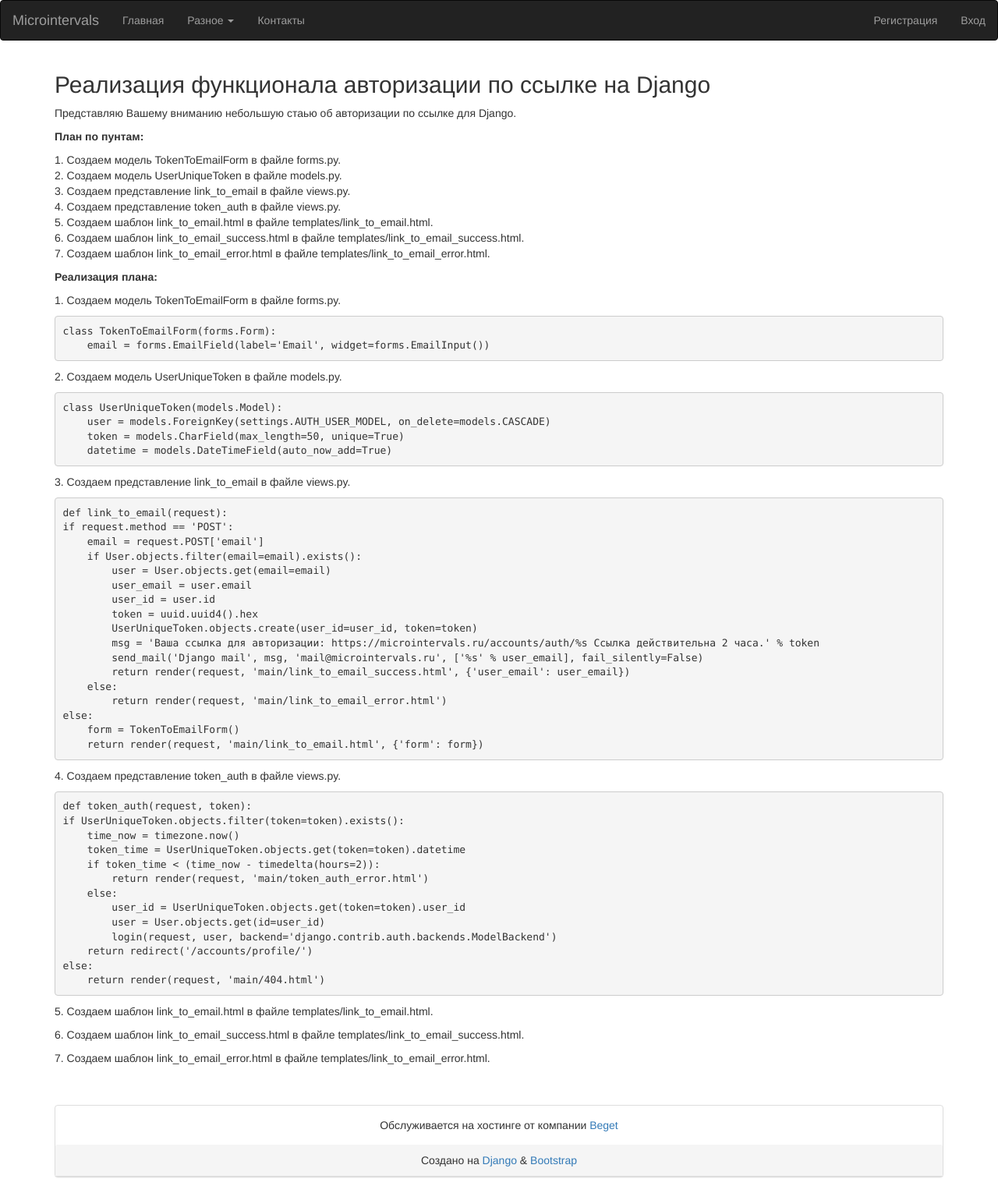
After one commit to alexey-zhukov-git/mi-django, a Django app: template main/templates/blog/authorization_via_link.html in a window 1280 px wide. The commit adds this page. Shown: the whole page at 78% size. Run offline with Django 3.2, Linux system fonts and the light colour scheme; the template is opened without the code that fills it, so the values that code supplies are empty; some libraries are stand-ins or nearby versions.

Commit message:
Статья авторизация по ссылке

```diff
--- /dev/null
+++ b/main/templates/blog/authorization_via_link.html
@@ -0,0 +1,66 @@
+{% extends "main/base.html" %}
+
+{% block title %}Статья об авторизации по ссылке{% endblock %}
+
+{% block content %}
+<h2>Реализация функционала авторизации по ссылке на Django</h2>
+<p>Представляю Вашему вниманию небольшую стаью об авторизации по ссылке для Django.</p>
+<p><b>План по пунтам:</b></p>
+<p>
+1. Создаем модель TokenToEmailForm в файле forms.py.<br>
+2. Создаем модель UserUniqueToken в файле models.py.<br>
+3. Создаем представление link_to_email в файле views.py.<br>
+4. Создаем представление token_auth в файле views.py.<br>
+5. Создаем шаблон link_to_email.html в файле templates/link_to_email.html.<br>
+6. Создаем шаблон link_to_email_success.html в файле templates/link_to_email_success.html.<br>
+7. Создаем шаблон link_to_email_error.html в файле templates/link_to_email_error.html.<br>
+</p>
+<p><b>Реализация плана:</b></p>
+<p>1. Создаем модель TokenToEmailForm в файле forms.py.</p>
+<pre><code>class TokenToEmailForm(forms.Form):
+    email = forms.EmailField(label='Email', widget=forms.EmailInput())
+</code></pre>
+<p>2. Создаем модель UserUniqueToken в файле models.py.</p>
+<pre><code>class UserUniqueToken(models.Model):
+    user = models.ForeignKey(settings.AUTH_USER_MODEL, on_delete=models.CASCADE)
+    token = models.CharField(max_length=50, unique=True)
+    datetime = models.DateTimeField(auto_now_add=True)
+</code></pre>
+<p>3. Создаем представление link_to_email в файле views.py.</p>
+<pre><code>def link_to_email(request):
+if request.method == 'POST':
+    email = request.POST['email']
+    if User.objects.filter(email=email).exists():
+        user = User.objects.get(email=email)
+        user_email = user.email
+        user_id = user.id
+        token = uuid.uuid4().hex
+        UserUniqueToken.objects.create(user_id=user_id, token=token)
+        msg = 'Ваша ссылка для авторизации: https://microintervals.ru/accounts/auth/%s Ссылка действительна 2 часа.' % token
+        send_mail('Django mail', msg, 'mail@microintervals.ru', ['%s' % user_email], fail_silently=False)
+        return render(request, 'main/link_to_email_success.html', {'user_email': user_email})
+    else:
+        return render(request, 'main/link_to_email_error.html')
+else:
+    form = TokenToEmailForm()
+    return render(request, 'main/link_to_email.html', {'form': form})
+</code></pre>
+<p>4. Создаем представление token_auth в файле views.py.</p>
+<pre><code>def token_auth(request, token):
+if UserUniqueToken.objects.filter(token=token).exists():
+    time_now = timezone.now()
+    token_time = UserUniqueToken.objects.get(token=token).datetime
+    if token_time < (time_now - timedelta(hours=2)):
+        return render(request, 'main/token_auth_error.html')
+    else:
+        user_id = UserUniqueToken.objects.get(token=token).user_id
+        user = User.objects.get(id=user_id)
+        login(request, user, backend='django.contrib.auth.backends.ModelBackend')
+    return redirect('/accounts/profile/')
+else:
+    return render(request, 'main/404.html')
+</code></pre>
+<p>5. Создаем шаблон link_to_email.html в файле templates/link_to_email.html.</p>
+<p>6. Создаем шаблон link_to_email_success.html в файле templates/link_to_email_success.html.</p>
+<p>7. Создаем шаблон link_to_email_error.html в файле templates/link_to_email_error.html.</p>
+{% endblock %}
--- a/main/templates/main/base.html
+++ b/main/templates/main/base.html
@@ -28,7 +28,7 @@
                 <li class="dropdown"><a class="dropdown-toggle" data-toggle="dropdown" href="#">Разное <span
                             class="caret"></span></a>
                     <ul class="dropdown-menu">
-                        <li><a href="#">Блог</a></li>
+                        <li><a href="/blog">Блог</a></li>
                         <li><a href="#">Новости</a></li>
                         <li><a href="{% url 'privacy' %}">Политика конфиденциальности</a></li>
                     </ul>
--- a/main/views.py
+++ b/main/views.py
@@ -175,3 +175,9 @@ def token_auth(request, token):
         return redirect('/accounts/profile/')
     else:
         return render(request, 'main/404.html')
+
+def blog_index(request):
+    return render(request, 'blog/index.html')
+
+def authorization_via_link(request):
+    return render(request, 'blog/authorization_via_link.html')
--- a/microint/urls.py
+++ b/microint/urls.py
@@ -16,13 +16,15 @@ Including another URLconf
 """
 from django.contrib import admin
 from django.urls import path, include
-from main.views import registration, profile, new_order, view_order, edit_order, undo_order, user_login, change_password, link_to_email, token_auth
+from main.views import registration, profile, new_order, view_order, edit_order, undo_order, user_login, change_password, link_to_email, token_auth, blog_index, authorization_via_link
 from django.contrib.auth import views as authViews
 from django.conf.urls.static import static
 from django.conf import settings
 
 urlpatterns = [
     path('', include('main.urls')),
+    path('blog/', blog_index, name='blog_index'),
+    path('blog/authorization-via-link', authorization_via_link, name='authorization_via_link'),
     path('admin/', admin.site.urls),
     path('accounts/registration/', registration, name='registration'),
     path('accounts/logout/', authViews.LogoutView.as_view(next_page='/'), name='logout'),
```
Also changed, not shown: main/templates/blog/index.html (added, +8 -0 lines).
